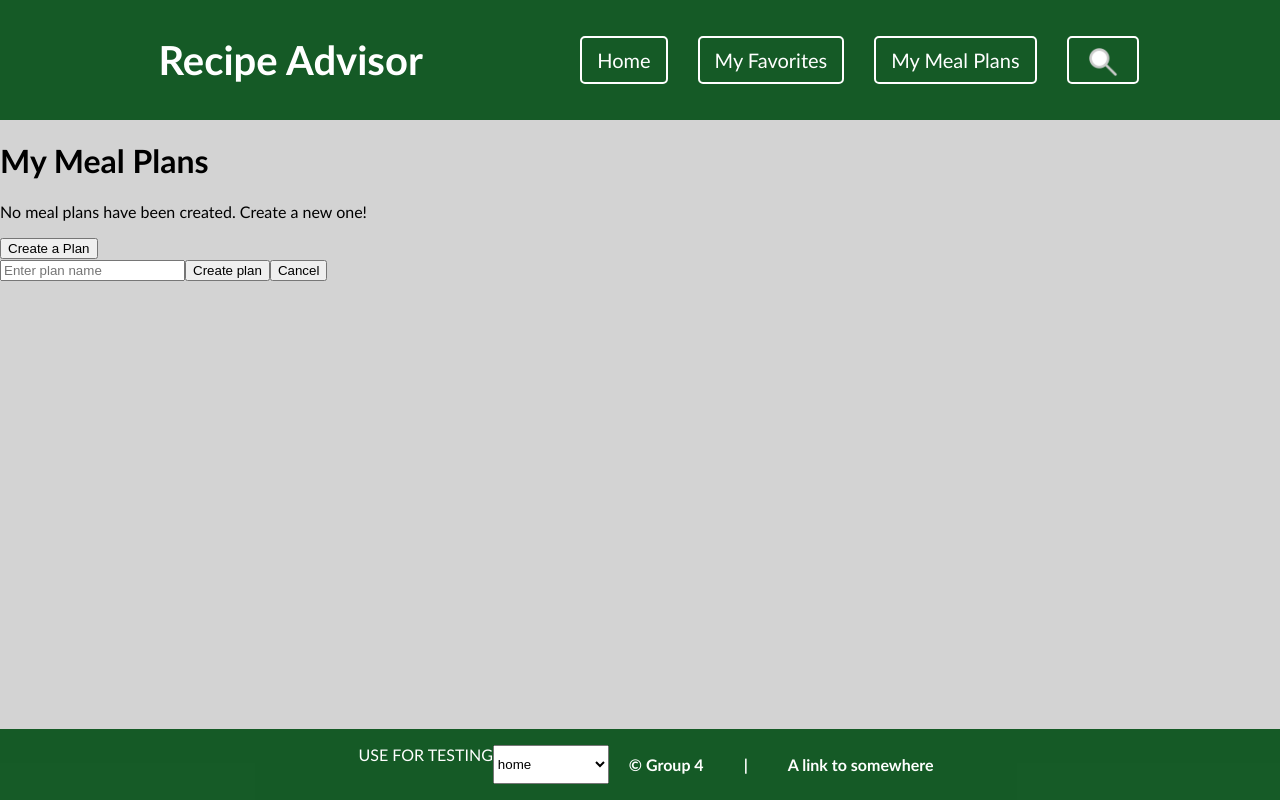
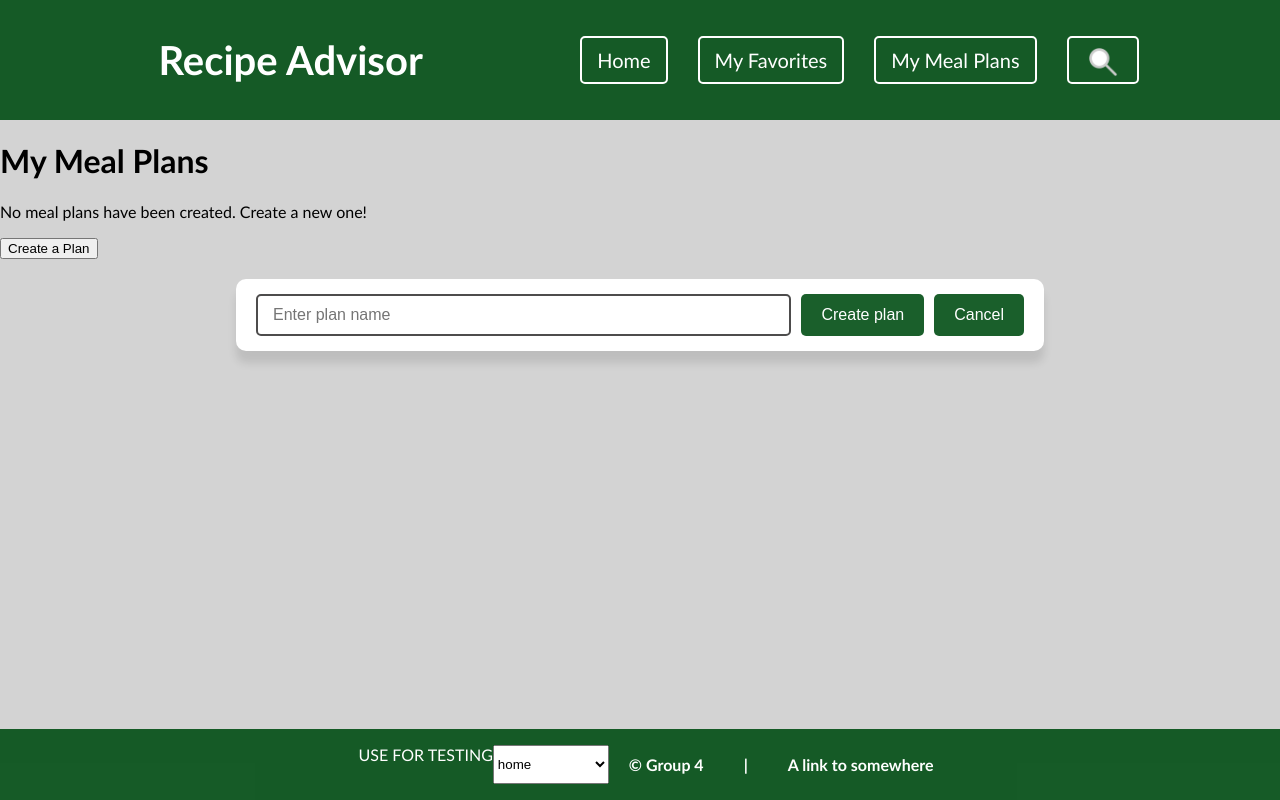
Before and after one commit to ctoothaker1/3344-group-project-4-20, a React (Vite) app in the folder 3344-group-project/: page /myplans in a window 1280 px wide. Both pictures are taken after a click on the button "Create a Plan". Shown: the top 800 px of the page. Built offline with nearby package versions, Linux system fonts and the light colour scheme.

Commit message:
styled CreatePlanForm component

```diff
--- a/3344-group-project/src/components/CreatePlanForm/CreatePlanForm.module.css
+++ b/3344-group-project/src/components/CreatePlanForm/CreatePlanForm.module.css
@@ -0,0 +1,48 @@
+.createPlanForm {
+    background-color: #fff;
+    border-radius: 10px;
+    box-shadow: 0px 12px 9px rgba(0, 0, 0, 0.1);
+    padding: 15px 20px;
+    margin-top: 20px;
+    margin-left: auto;
+    margin-right: auto;
+    max-width: 60vw;
+}
+
+.createPlanForm form {
+    display: flex;
+    gap: 10px;
+    flex-wrap: wrap;
+    justify-content: space-around;
+    flex: 1;
+}
+.createPlanForm input {
+    padding: 10px 15px;
+    font-size: 1rem;
+    border: 2px solid #4d4c4c;
+    border-radius: 5px;
+    flex-grow: 1;
+    /* min-width: 200px; */
+}
+.createPlanForm button {
+    padding: 10px 20px;
+    font-size: 1rem;
+    cursor: pointer;
+    background-color: #004d13e5;
+    color: white;
+    border: none;
+    border-radius: 5px;
+    transition: background-color 0.3s ease;
+}
+
+.createPlanForm button:hover {
+    background-color: #00691f;
+}
+
+@media screen and (max-width: 600px) {
+
+    .createPlanForm input,
+    .createPlanForm button {
+        width: 100%;
+    }
+}
```
